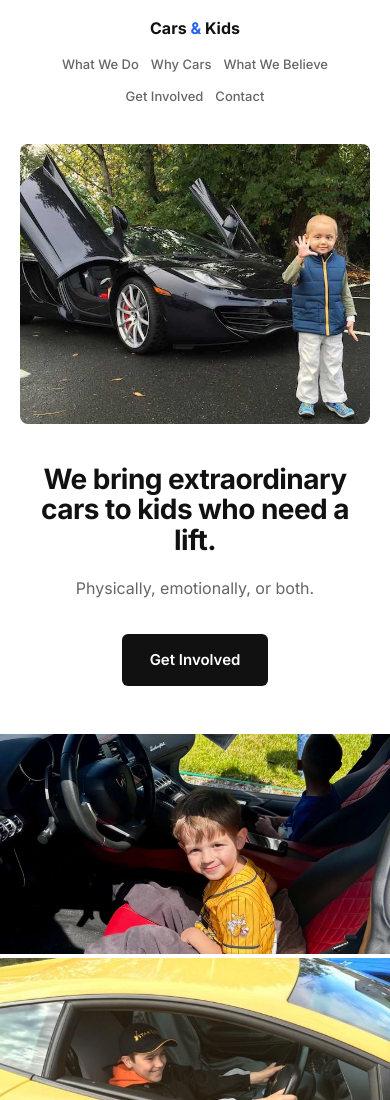
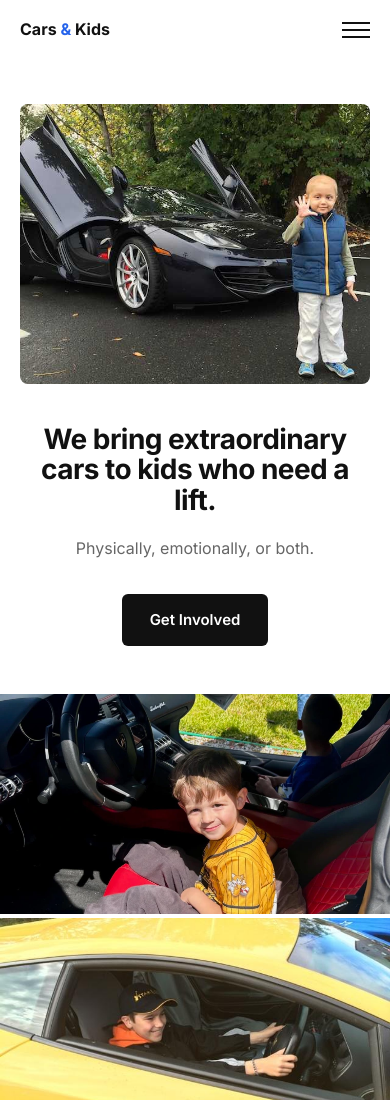
Before and after one commit to MaxBartnitski/carsandkids, a plain HTML site: page index.html in a window 390 px wide. Shown: the top 1100 px of the page. Drawn offline with Linux system fonts and the light colour scheme.

Commit message:
Add hamburger menu for mobile navigation

```diff
--- a/index.html
+++ b/index.html
@@ -22,6 +22,11 @@
 <body>
     <nav class="nav">
         <a href="/" class="nav-logo">Cars <span>&</span> Kids</a>
+        <button class="nav-toggle" aria-label="Toggle menu">
+            <span></span>
+            <span></span>
+            <span></span>
+        </button>
         <div class="nav-links">
             <a href="#about">What We Do</a>
             <a href="#why-cars">Why Cars</a>
@@ -182,6 +187,15 @@
     </div>
 
     <script>
+        // Mobile menu toggle
+        const navToggle = document.querySelector('.nav-toggle');
+        const navLinks = document.querySelector('.nav-links');
+
+        navToggle.addEventListener('click', () => {
+            navToggle.classList.toggle('active');
+            navLinks.classList.toggle('active');
+        });
+
         // Smooth scroll for nav links
         document.querySelectorAll('a[href^="#"]').forEach(anchor => {
             anchor.addEventListener('click', function (e) {
@@ -192,6 +206,9 @@
                     const top = target.getBoundingClientRect().top + window.pageYOffset - offset;
                     window.scrollTo({ top, behavior: 'smooth' });
                 }
+                // Close mobile menu after clicking a link
+                navToggle.classList.remove('active');
+                navLinks.classList.remove('active');
             });
         });
 
--- a/styles.css
+++ b/styles.css
@@ -63,6 +63,40 @@ body {
 
 .nav-links a:hover {
     color: var(--black);
+}
+
+/* Hamburger menu - hidden on desktop */
+.nav-toggle {
+    display: none;
+    flex-direction: column;
+    justify-content: center;
+    gap: 5px;
+    width: 28px;
+    height: 28px;
+    background: none;
+    border: none;
+    cursor: pointer;
+    padding: 0;
+}
+
+.nav-toggle span {
+    display: block;
+    width: 100%;
+    height: 2px;
+    background: var(--black);
+    transition: all 0.3s;
+}
+
+.nav-toggle.active span:nth-child(1) {
+    transform: rotate(45deg) translate(5px, 5px);
+}
+
+.nav-toggle.active span:nth-child(2) {
+    opacity: 0;
+}
+
+.nav-toggle.active span:nth-child(3) {
+    transform: rotate(-45deg) translate(5px, -5px);
 }
 
 /* Main */
@@ -466,27 +500,40 @@ main {
 /* Mobile */
 @media (max-width: 768px) {
     .nav {
-        flex-direction: column;
         padding: 16px 20px;
-        gap: 12px;
     }
 
-    .nav-logo {
-        font-size: 20px;
+    .nav-toggle {
+        display: flex;
     }
 
     .nav-links {
-        gap: 16px 24px;
-        flex-wrap: wrap;
-        justify-content: center;
+        position: absolute;
+        top: 100%;
+        left: 0;
+        right: 0;
+        flex-direction: column;
+        background: var(--white);
+        padding: 0 20px;
+        max-height: 0;
+        overflow: hidden;
+        transition: max-height 0.3s, padding 0.3s;
+        box-shadow: 0 4px 12px rgba(0,0,0,0.1);
+    }
+
+    .nav-links.active {
+        max-height: 300px;
+        padding: 20px;
     }
 
     .nav-links a {
-        font-size: 14px;
+        font-size: 16px;
+        padding: 12px 0;
+        border-bottom: 1px solid var(--gray-bg);
     }
 
-    main {
-        padding-top: 120px;
+    .nav-links a:last-child {
+        border-bottom: none;
     }
 
     .hero {
```
